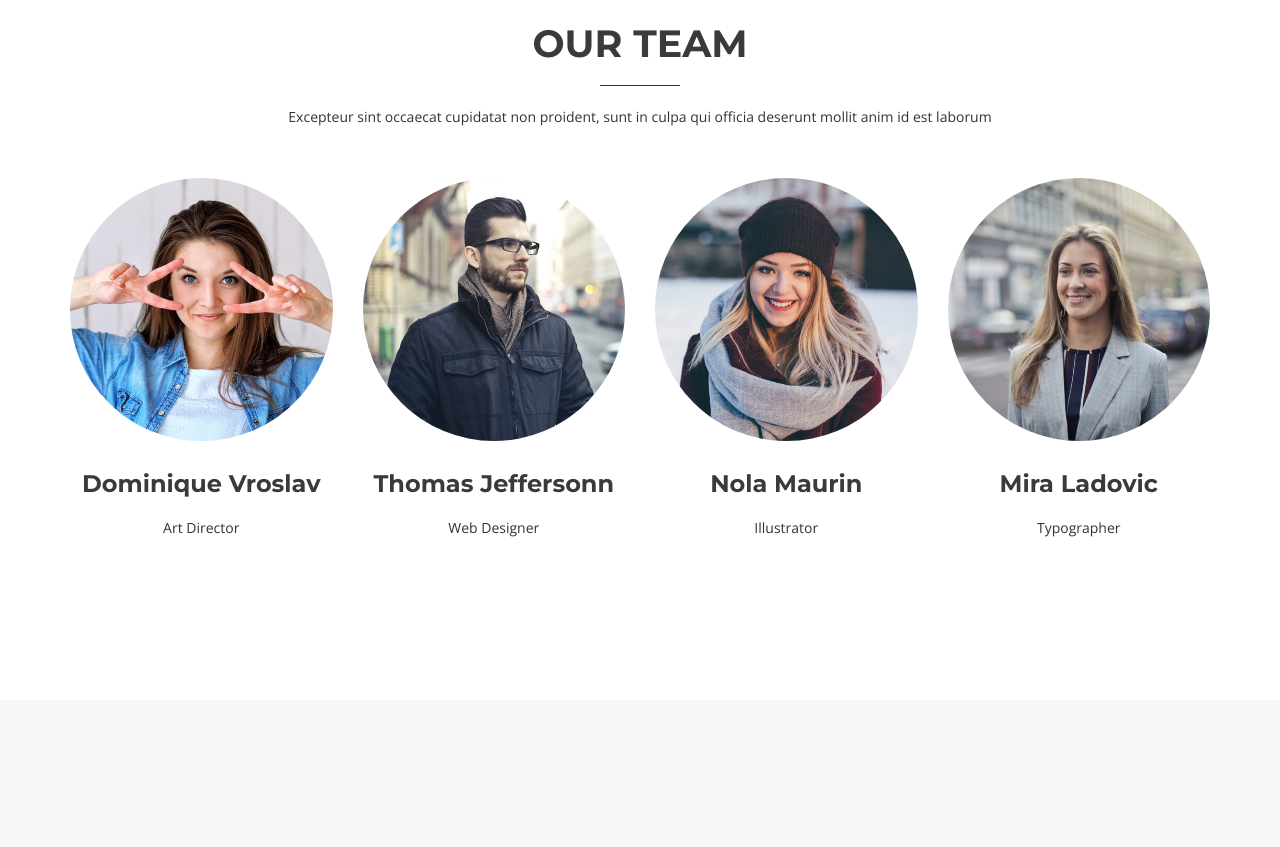
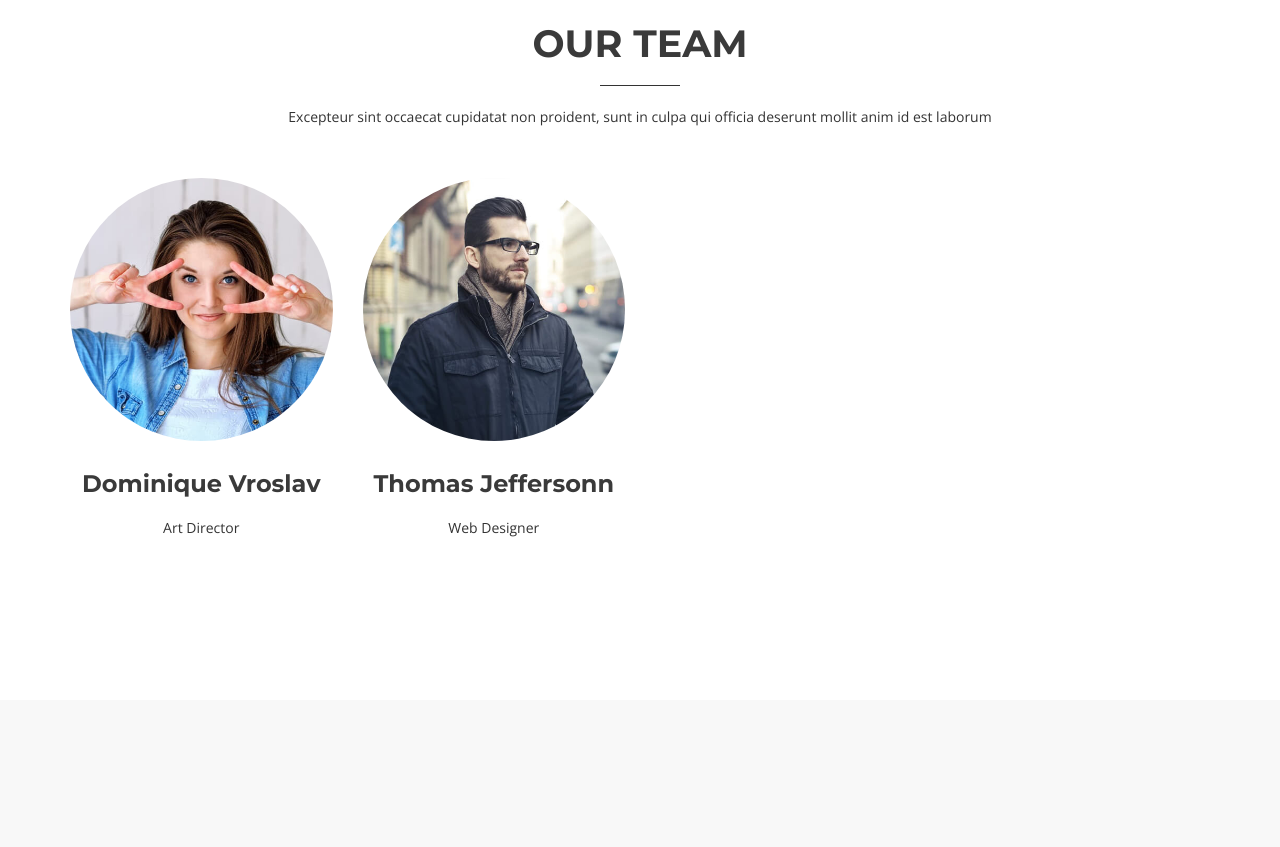
Before and after one commit to luthfiyaanggraini7/luthfiyaanggraini7.github.io, a plain HTML site: page index.html in a window 1280 px wide. Shown: the part 4667-5514 px from the top of the page. Drawn offline with nearby package versions, Linux system fonts and the light colour scheme.

Commit message:
commit1ismi

```diff
--- a/index.html
+++ b/index.html
@@ -364,19 +364,6 @@
             <p>Web Designer</p>
           </div>
         </div>
-        <div class="col-xs-12 col-sm-3 col-md-3 col-lg-3" data-wow-delay="0.5s">
-          <div class="box-team wow bounceInUp">
-            <img src="img/team/3.jpg" alt="" class="img-circle img-responsive" />
-            <h4>Nola Maurin</h4>
-            <p>Illustrator</p>
-          </div>
-        </div>
-        <div class="col-xs-12 col-sm-3 col-md-3 col-lg-3" data-wow-delay="0.7s">
-          <div class="box-team wow bounceInUp">
-            <img src="img/team/4.jpg" alt="" class="img-circle img-responsive" />
-            <h4>Mira Ladovic</h4>
-            <p>Typographer</p>
-          </div>
         </div>
       </div>
     </div>
```
